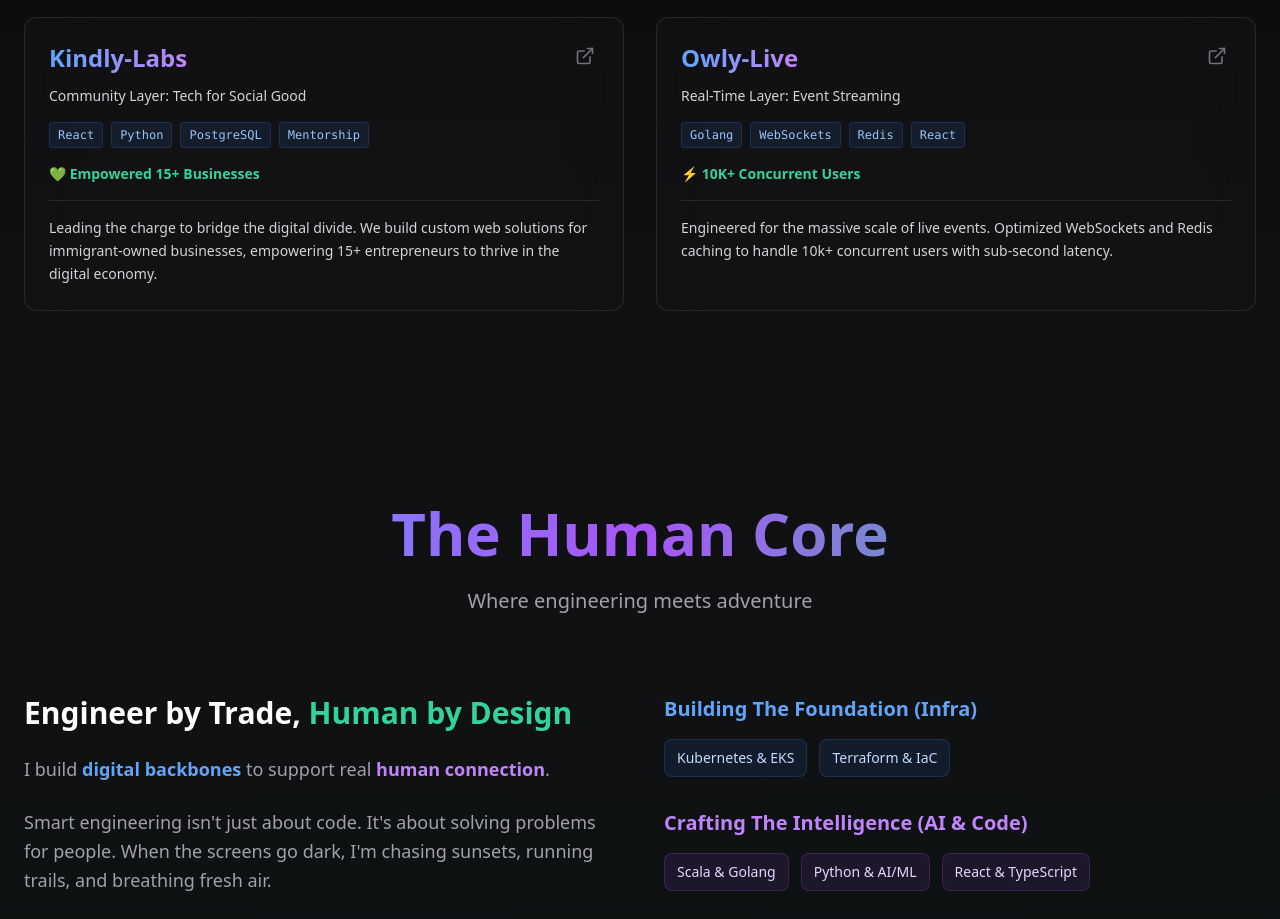
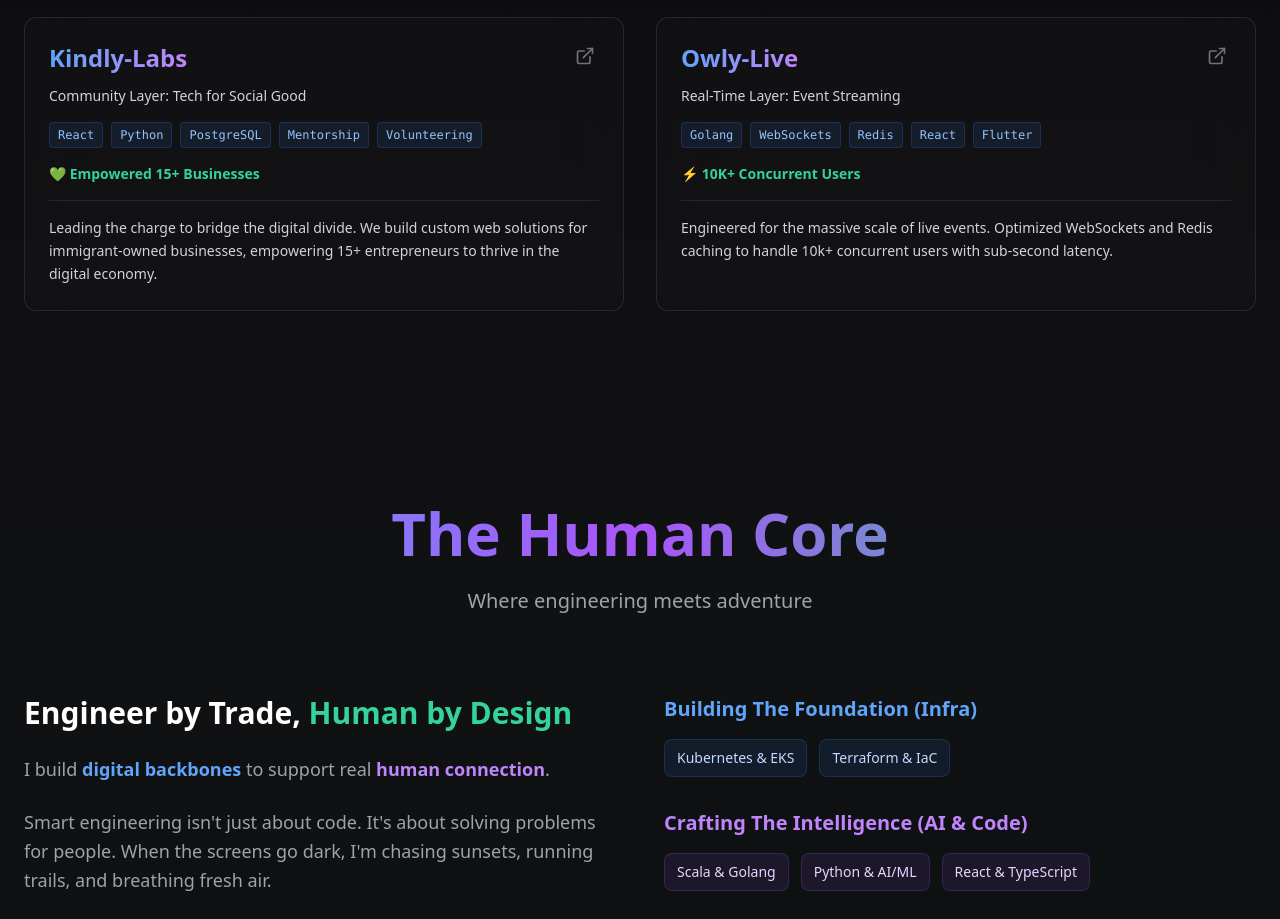
Before and after one commit to adrian-mei/adrian-mei.github.io, a React (Vite) app: page / in a window 1280 px wide. Shown: the part 1380-2299 px from the top of the page. Built offline with nearby package versions, Linux system fonts and the light colour scheme.

Commit message:
feat: add keyword

```diff
--- a/src/data/portfolio.ts
+++ b/src/data/portfolio.ts
@@ -32,7 +32,7 @@ export const projects = [
     title: "Kindly-Labs",
     tagline: "Community Layer: Tech for Social Good",
     description: "Leading the charge to bridge the digital divide. We build custom web solutions for immigrant-owned businesses, empowering 15+ entrepreneurs to thrive in the digital economy.",
-    techStack: ["React", "Python", "PostgreSQL", "Mentorship"],
+    techStack: ["React", "Python", "PostgreSQL", "Mentorship", "Volunteering"],
     impact: "💚 Empowered 15+ Businesses",
     link: "https://www.kindly-labs.org/"
   },
@@ -41,7 +41,7 @@ export const projects = [
     title: "Owly-Live",
     tagline: "Real-Time Layer: Event Streaming",
     description: "Engineered for the massive scale of live events. Optimized WebSockets and Redis caching to handle 10k+ concurrent users with sub-second latency.",
-    techStack: ["Golang", "WebSockets", "Redis", "React"],
+    techStack: ["Golang", "WebSockets", "Redis", "React", "Flutter"],
     impact: "⚡ 10K+ Concurrent Users",
     link: "https://owlylive.netlify.app/"
   }
```
